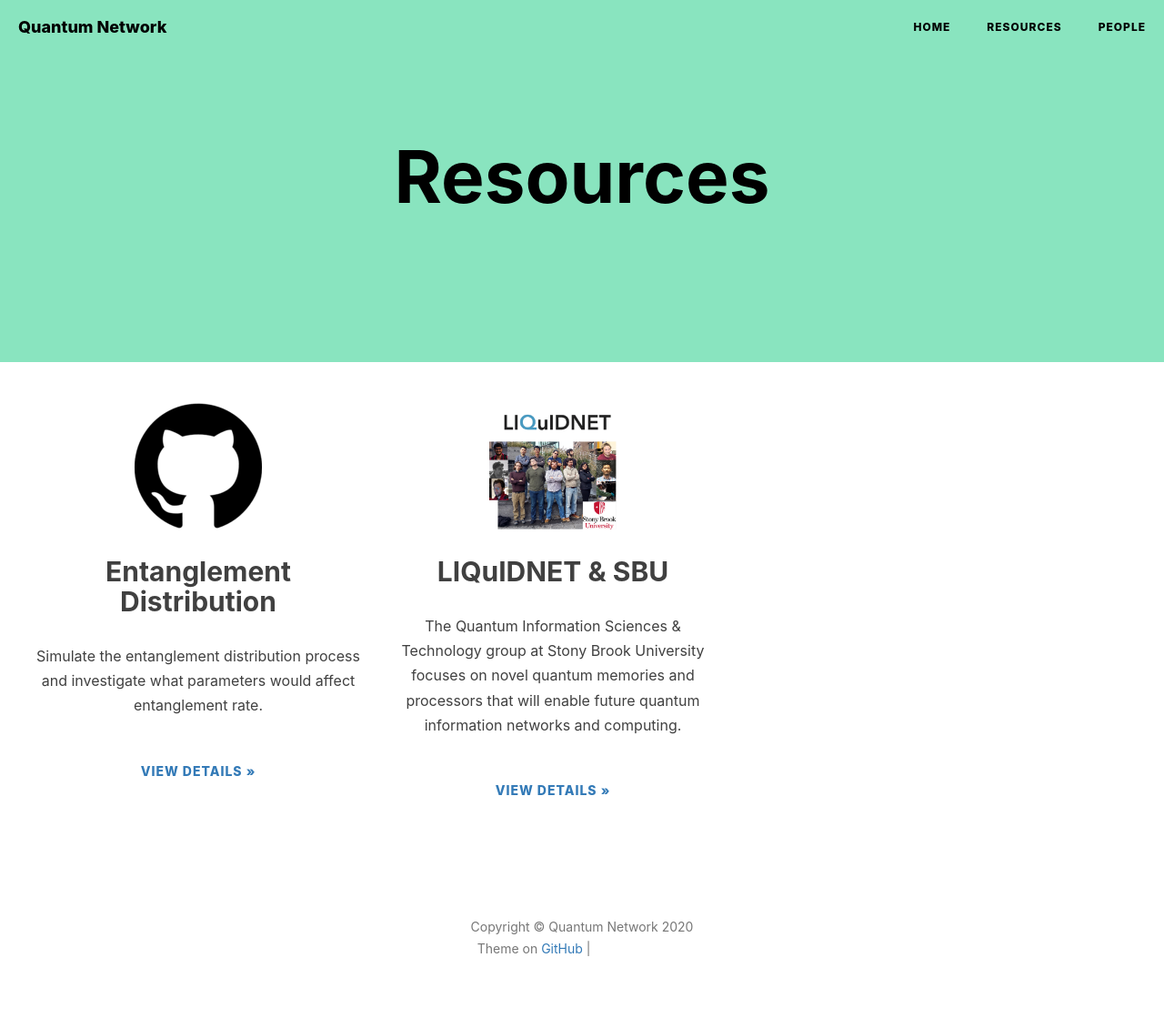
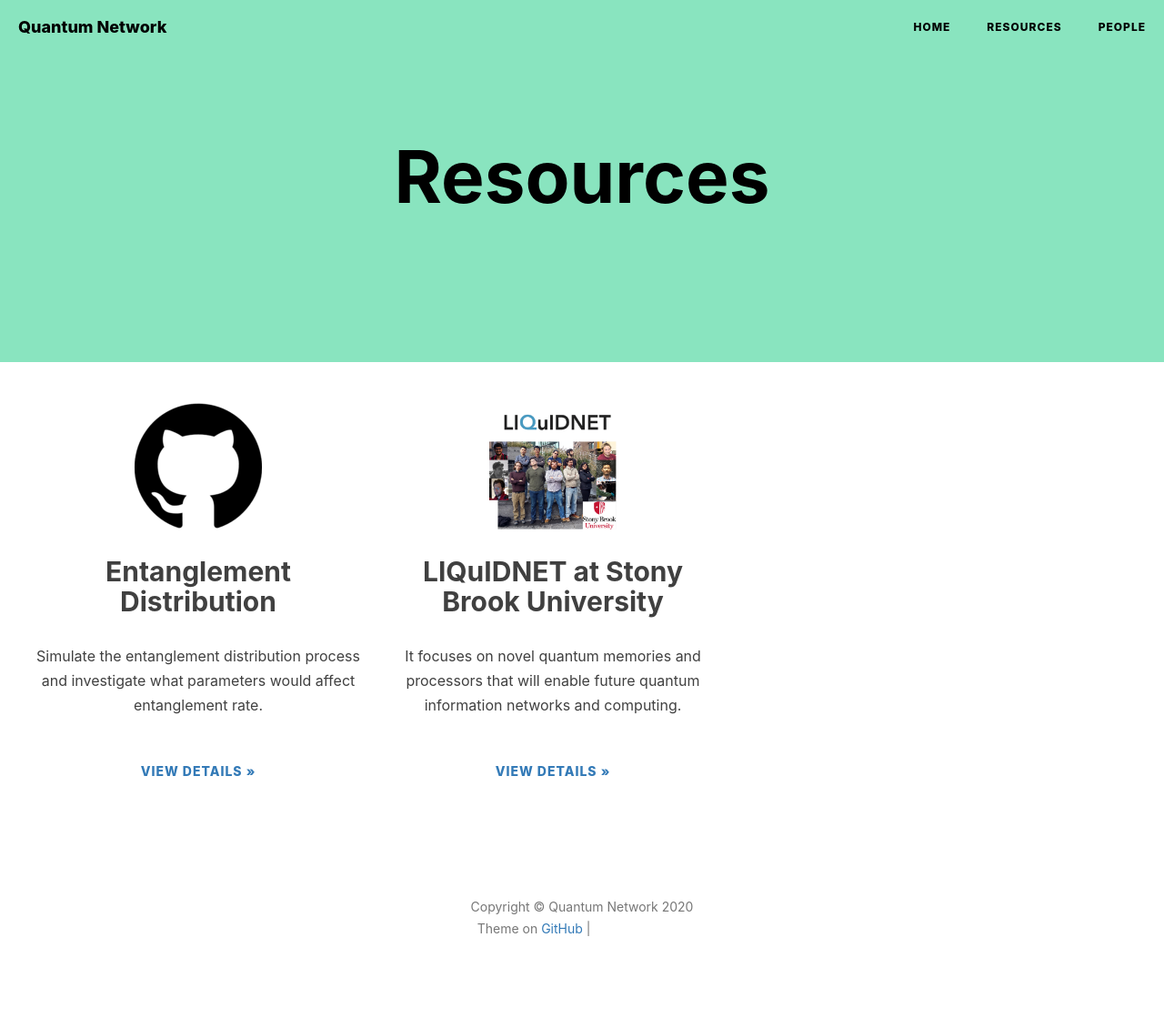
Before and after one commit to QuantumRepeaterSimulator/QuantumRepeaterSimulator.github.io, a Jekyll site: the page built from resources.html, in a window 1280 px wide. Shown: the whole page at 91% size. Built offline with Jekyll 4.4.1, drawn with Linux system fonts in a browser that asks for light colours; nearby versions of some CDN libraries; comment, search, counter and statistics services are not loaded; after the commit the page ends 1098 px from its top, so only the background shows below that; grey boxes are pictures that could not be loaded.

Commit message:
align two elements

```diff
--- a/resources.html
+++ b/resources.html
@@ -31,10 +31,10 @@
 
 		  <div class="col-lg-4">
 
-		  	<img class="featurette-image img-fluid" width="140" height="140" src="https://raw.githubusercontent.com/QuantumRepeaterSimulator/QuantumRepeaterSimulator.github.io/main/img/resources/liquidnet.png"></img>
+		  	<img class="featurette-image img-fluid mx-auto" width="140" height="140" src="https://raw.githubusercontent.com/QuantumRepeaterSimulator/QuantumRepeaterSimulator.github.io/main/img/resources/liquidnet.png"></img>
 
-		    <h2>LIQuIDNET & SBU</h2>
-		    <p>The Quantum Information Sciences & Technology group at Stony Brook University focuses on novel quantum memories and processors that will enable future quantum information networks and computing.</p>
+		    <h2>LIQuIDNET at Stony Brook University</h2>
+		    <p>It focuses on novel quantum memories and processors that will enable future quantum information networks and computing.</p>
 		    <p><a class="btn btn-secondary" target="_blank" href="http://qit.physics.sunysb.edu/wordpress/"> View details &raquo;</a></p>
 		  </div><!-- /.col-lg-4 -->
 
```
